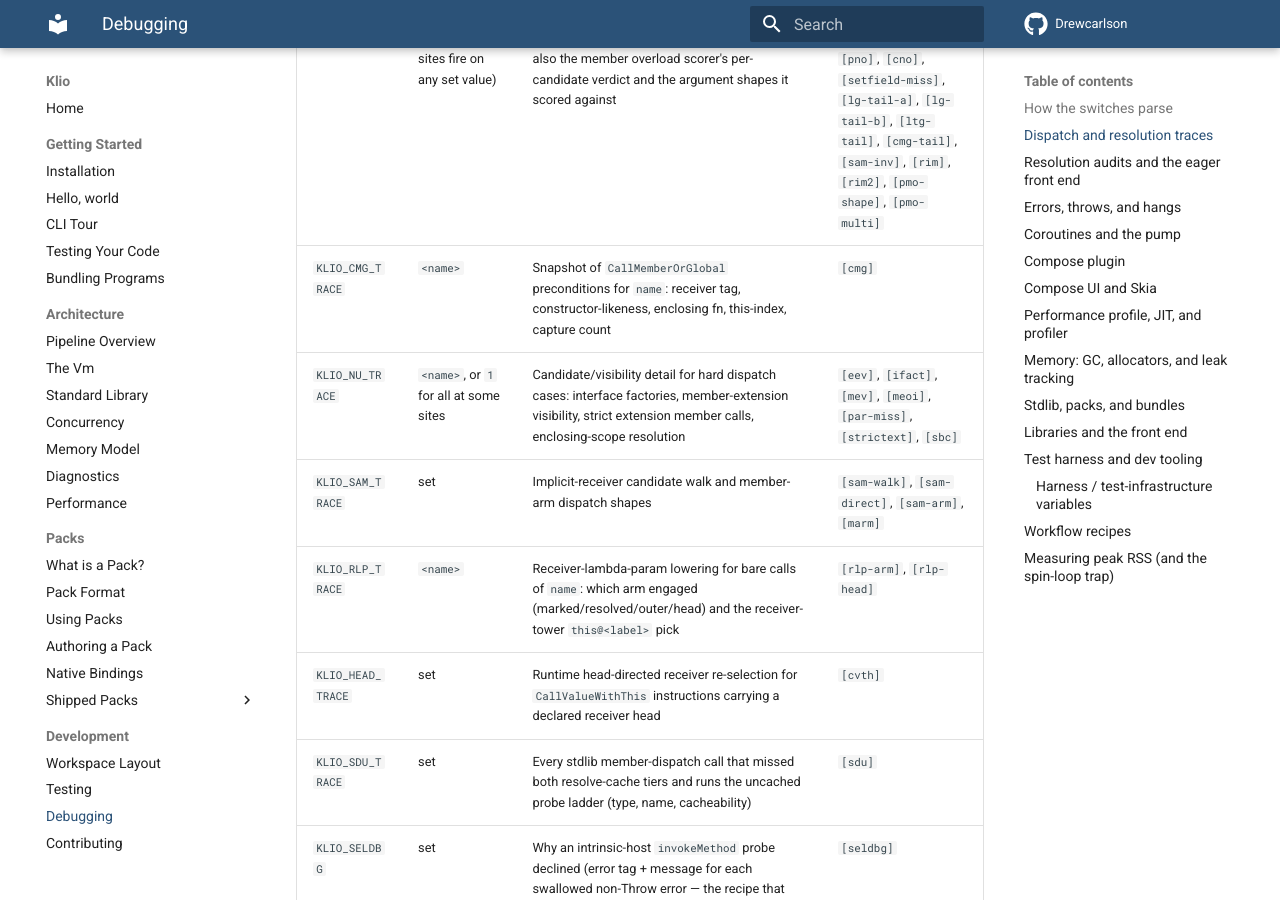
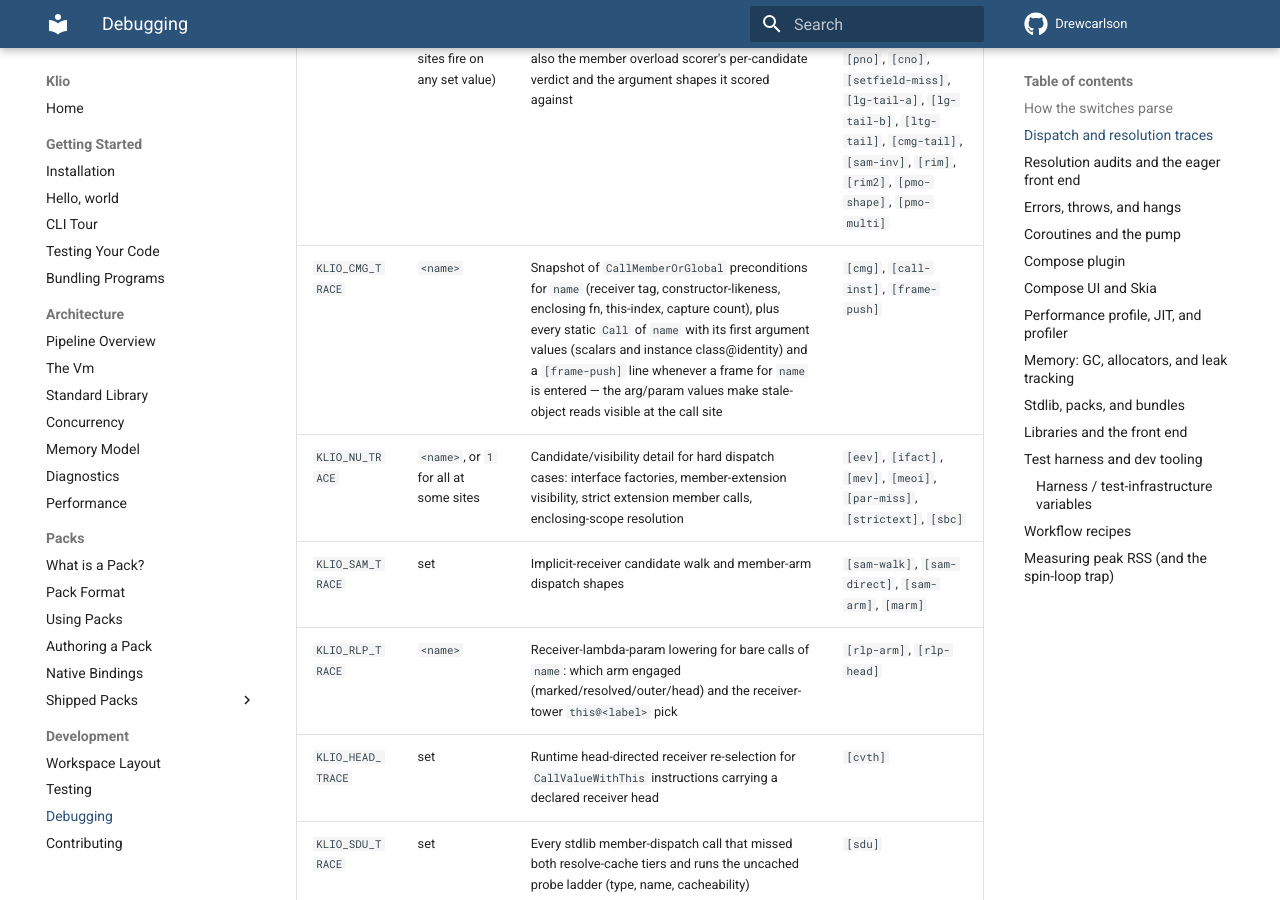
Before and after one commit to DrewCarlson/klio, an MkDocs documentation site: the page built from docs/development/debugging.md, in a window 1280 px wide and 900 px high, scrolled down 1515 px. Built offline with MkDocs 1.6.1 and Material for MkDocs 9.7.7, drawn with Linux system fonts in a browser that asks for light colours; the version menu is left out.

Commit message:
docs: KLIO_CMG_TRACE argument/frame-entry tracing

```diff
--- a/docs/development/debugging.md
+++ b/docs/development/debugging.md
@@ -55,7 +55,7 @@ plus `KLIO_MISS_TRACE` (which runtime tail missed).
 | `KLIO_BARE_TRACE` | `<name>` | How a bare call `name(...)` statically resolved during lowering: the chosen overload (fqn, params, ext, emit form) or `NONE` | `[bare]` |
 | `KLIO_EXT_TRACE` | `<name>` | How an explicit-receiver extension call resolved during lowering: receiver type, implicit dispatch owners, lexical owner, and exact target; also the static member-resolution verdict and self-recursive-bind arg shapes for `name` | `[ext-static]`, `[member-static]`, `[self-rec-shape]` |
 | `KLIO_MISS_TRACE` | `<name>` (two field-miss sites fire on any set value) | Runtime dispatch tails for `name` that miss or fall back, with frame-chain dumps at several sites; also the member overload scorer's per-candidate verdict and the argument shapes it scored against | `[member-miss]`, `[miss]`, `[extfb]`, `[pno]`, `[cno]`, `[setfield-miss]`, `[lg-tail-a]`, `[lg-tail-b]`, `[ltg-tail]`, `[cmg-tail]`, `[sam-inv]`, `[rim]`, `[rim2]`, `[pmo-shape]`, `[pmo-multi]` |
-| `KLIO_CMG_TRACE` | `<name>` | Snapshot of `CallMemberOrGlobal` preconditions for `name`: receiver tag, constructor-likeness, enclosing fn, this-index, capture count | `[cmg]` |
+| `KLIO_CMG_TRACE` | `<name>` | Snapshot of `CallMemberOrGlobal` preconditions for `name` (receiver tag, constructor-likeness, enclosing fn, this-index, capture count), plus every static `Call` of `name` with its first argument values (scalars and instance class@identity) and a `[frame-push]` line whenever a frame for `name` is entered — the arg/param values make stale-object reads visible at the call site | `[cmg]`, `[call-inst]`, `[frame-push]` |
 | `KLIO_NU_TRACE` | `<name>`, or `1` for all at some sites | Candidate/visibility detail for hard dispatch cases: interface factories, member-extension visibility, strict extension member calls, enclosing-scope resolution | `[eev]`, `[ifact]`, `[mev]`, `[meoi]`, `[par-miss]`, `[strictext]`, `[sbc]` |
 | `KLIO_SAM_TRACE` | set | Implicit-receiver candidate walk and member-arm dispatch shapes | `[sam-walk]`, `[sam-direct]`, `[sam-arm]`, `[marm]` |
 | `KLIO_RLP_TRACE` | `<name>` | Receiver-lambda-param lowering for bare calls of `name`: which arm engaged (marked/resolved/outer/head) and the receiver-tower `this@<label>` pick | `[rlp-arm]`, `[rlp-head]` |
```
